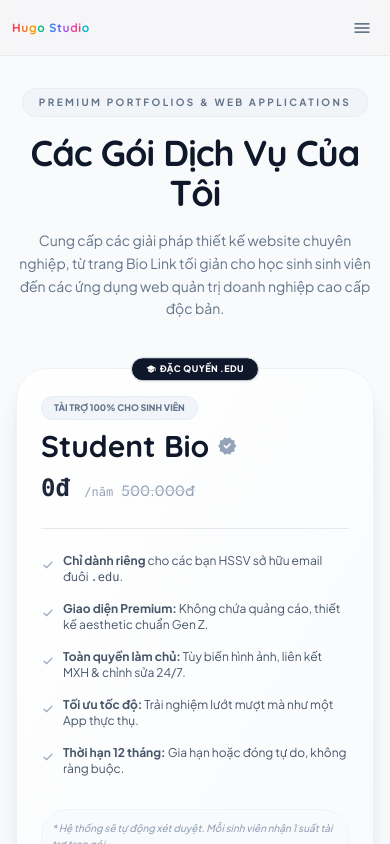
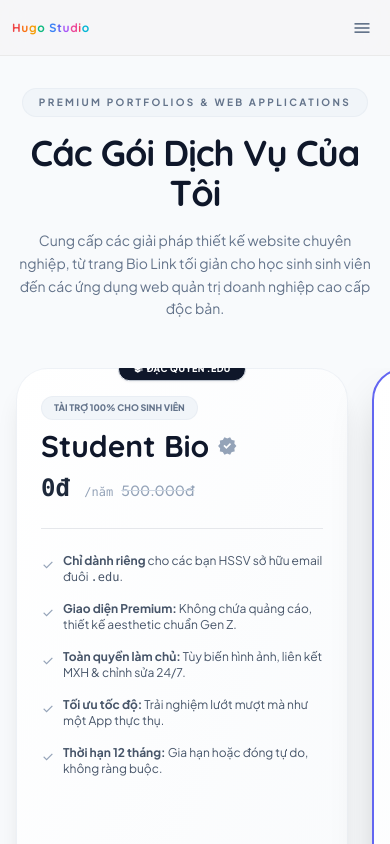
Before and after one commit to Hugo-huy2004/BAOGIA, a React (Vite) app: page /services in a window 390 px wide. Built offline with nearby package versions, Linux system fonts and the light colour scheme; no server answers.

Commit message:
upgrade services page mobile UI to swipeable cards

```diff
--- a/src/pages/ServicesPage.jsx
+++ b/src/pages/ServicesPage.jsx
@@ -46,10 +46,10 @@ export default function ServicesPage() {
       </section>
 
       {/* Services Grid */}
-      <section className="grid grid-cols-1 lg:grid-cols-3 gap-10 lg:gap-8 items-stretch mt-4 md:mt-8">
+      <section className="flex lg:grid lg:grid-cols-3 gap-6 lg:gap-8 overflow-x-auto lg:overflow-visible pb-8 lg:pb-0 snap-x snap-mandatory scrollbar-hide items-stretch mt-4 md:mt-8 px-4 lg:px-0 -mx-4 lg:mx-0">
 
         {/* Tier 1: Student Bio (Free) */}
-        <div className="flex flex-col justify-between rounded-[2rem] bg-gradient-to-br from-white to-slate-50 dark:from-[#12111a] dark:to-black border border-slate-200/50 dark:border-white/10 p-6 sm:p-8 shadow-xl hover:shadow-2xl transition-all duration-300 relative group overflow-visible">
+        <div className="flex-none w-[85vw] sm:w-[380px] lg:w-auto snap-center lg:snap-align-none flex flex-col justify-between rounded-[2rem] bg-gradient-to-br from-white to-slate-50 dark:from-[#12111a] dark:to-black border border-slate-200/50 dark:border-white/10 p-6 sm:p-8 shadow-xl hover:shadow-2xl transition-all duration-300 relative group overflow-visible">
 
           {/* Badge */}
           <div className="absolute top-0 left-1/2 -translate-x-1/2 -translate-y-1/2 z-20">
@@ -115,7 +115,7 @@ export default function ServicesPage() {
         </div>
 
         {/* Tier 2: Signature Portfolio */}
-        <div className="flex flex-col justify-between rounded-[2rem] bg-gradient-to-br from-white to-slate-50 dark:from-[#12111a] dark:to-black border-2 border-primary dark:border-[#a5b4fc]/50 p-6 sm:p-8 shadow-2xl hover:shadow-[0_25px_50px_rgba(99,102,241,0.15)] transition-all duration-300 relative group overflow-visible">
+        <div className="flex-none w-[85vw] sm:w-[380px] lg:w-auto snap-center lg:snap-align-none flex flex-col justify-between rounded-[2rem] bg-gradient-to-br from-white to-slate-50 dark:from-[#12111a] dark:to-black border-2 border-primary dark:border-[#a5b4fc]/50 p-6 sm:p-8 shadow-2xl hover:shadow-[0_25px_50px_rgba(99,102,241,0.15)] transition-all duration-300 relative group overflow-visible">
 
           {/* Top Badge */}
           <div className="absolute top-0 left-1/2 -translate-x-1/2 -translate-y-1/2 z-20">
@@ -186,7 +186,7 @@ export default function ServicesPage() {
         </div>
 
         {/* Tier 3: Ultimate Web App */}
-        <div className="flex flex-col justify-between rounded-[2rem] bg-gradient-to-br from-white to-slate-50 dark:from-[#12111a] dark:to-black border border-slate-200/50 dark:border-white/10 p-6 sm:p-8 shadow-xl hover:shadow-2xl transition-all duration-300 relative group overflow-visible">
+        <div className="flex-none w-[85vw] sm:w-[380px] lg:w-auto snap-center lg:snap-align-none flex flex-col justify-between rounded-[2rem] bg-gradient-to-br from-white to-slate-50 dark:from-[#12111a] dark:to-black border border-slate-200/50 dark:border-white/10 p-6 sm:p-8 shadow-xl hover:shadow-2xl transition-all duration-300 relative group overflow-visible">
 
           {/* Top Badge */}
           <div className="absolute top-0 left-1/2 -translate-x-1/2 -translate-y-1/2 z-20">
```
